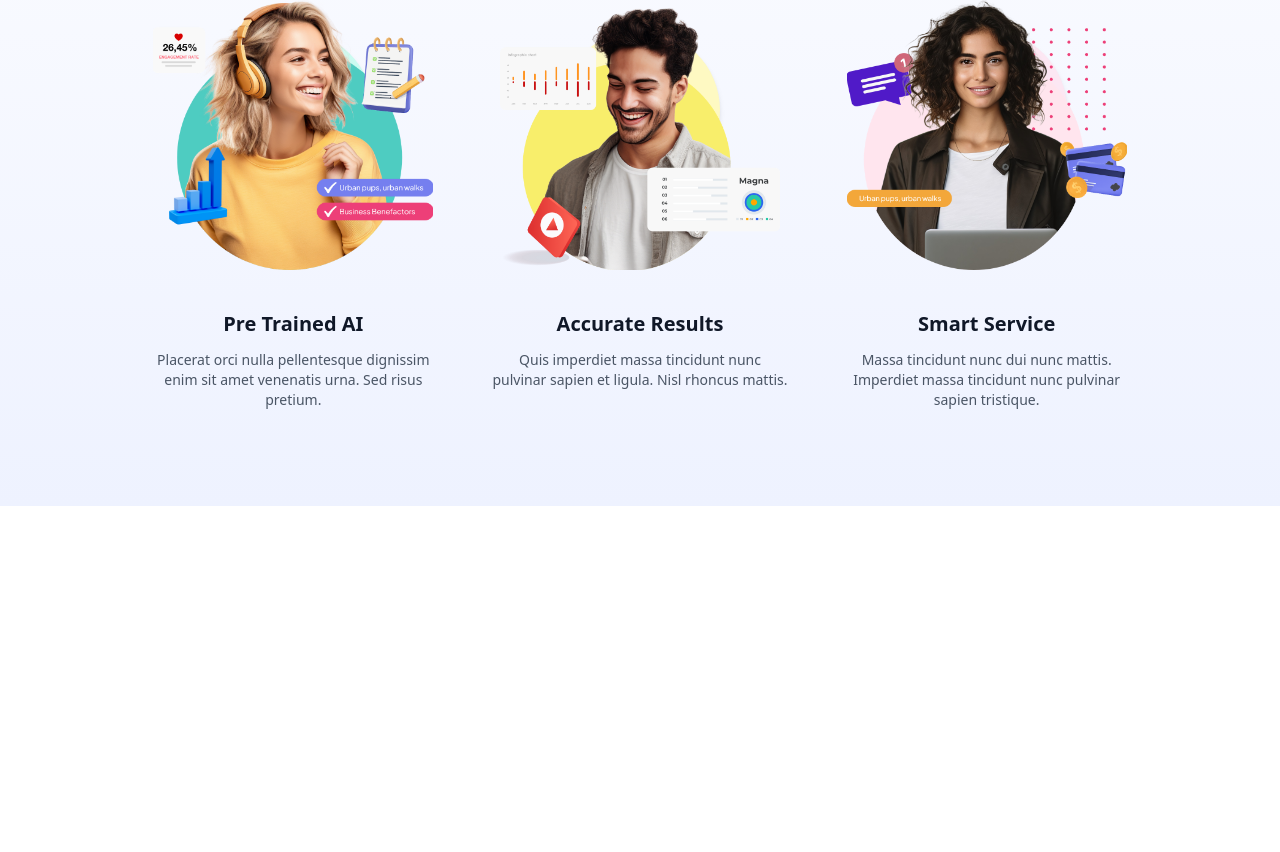
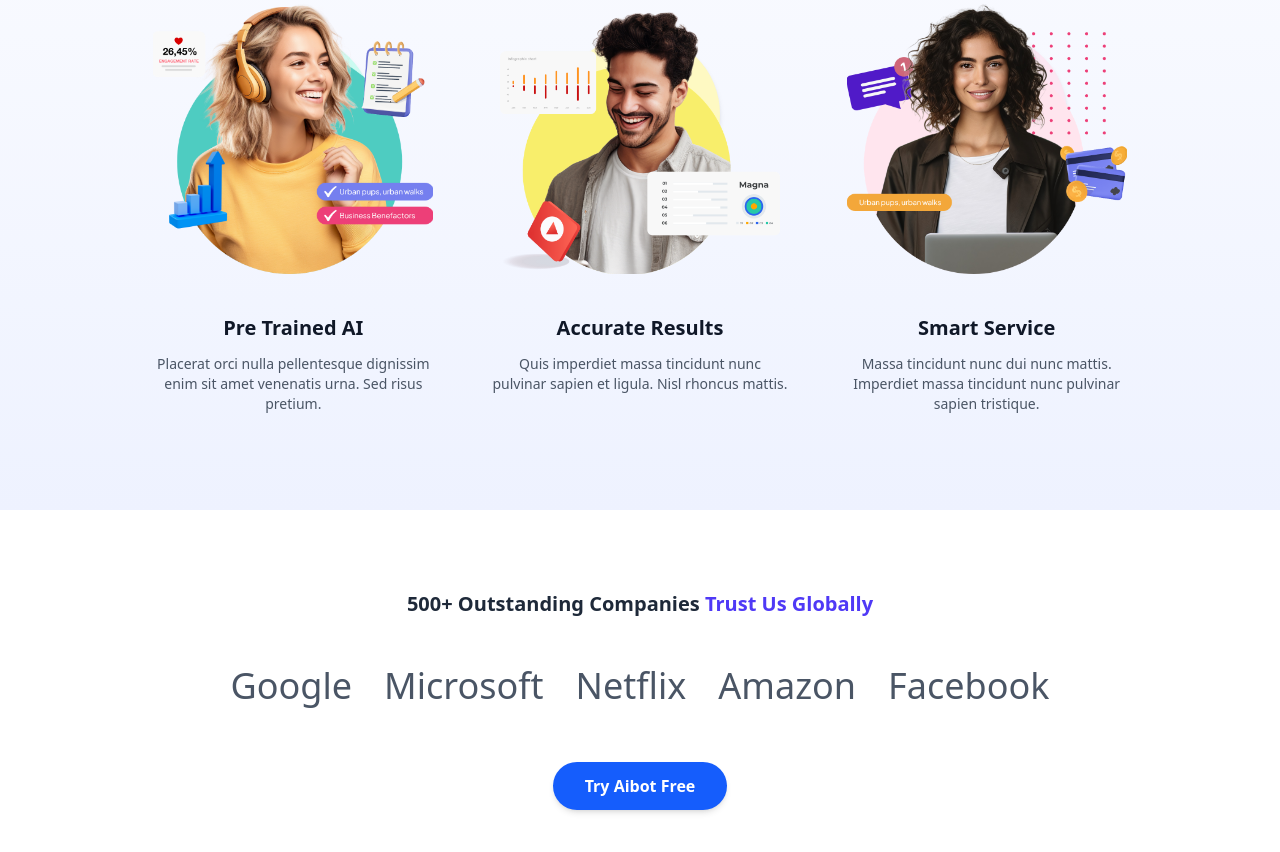
Before and after one commit to Sonukathat/Quickbid-task, a Next.js app: page / in a window 1280 px wide. Shown: the part 1248-2100 px from the top of the page. Before the commit the page ends 1754 px from the top, so only its background shows below. Built offline with nearby package versions, Linux system fonts and the light colour scheme.

Commit message:
add company compo

```diff
--- /dev/null
+++ b/app/components/CompaniesSection.js
@@ -0,0 +1,76 @@
+"use client";
+
+import React, { useState, useEffect } from "react";
+import { motion, AnimatePresence } from "framer-motion";
+
+export default function CompaniesSection() {
+  const companies = [
+    "Google",
+    "Microsoft",
+    "Netflix",
+    "Amazon",
+    "Facebook",
+    "IBM",
+    "Adobe",
+    "Spotify",
+    "Tesla",
+    "OpenAI",
+  ];
+
+  const [index, setIndex] = useState(0);
+
+  useEffect(() => {
+    const interval = setInterval(() => {
+      setIndex((prev) => (prev + 5) % companies.length);
+    }, 2000); // 2 seconds interval
+    return () => clearInterval(interval);
+  }, [companies.length]);
+
+  const visibleCompanies =
+    companies.slice(index, index + 5).length === 5
+      ? companies.slice(index, index + 5)
+      : [
+          ...companies.slice(index),
+          ...companies.slice(0, 5 - (companies.length - index)),
+        ];
+
+  return (
+    <section className="py-20 bg-white text-center">
+      <div className="max-w-4xl mx-auto px-6">
+        {/* Heading */}
+        <h2 className="text-xl font-semibold text-gray-800 mb-12">
+          500+ Outstanding Companies{" "}
+          <span className="text-indigo-600 font-bold">Trust Us Globally</span>
+        </h2>
+
+        {/* Companies list animation */}
+        <div className="overflow-hidden h-12 mb-12 relative">
+          <AnimatePresence mode="wait">
+            <motion.div
+              key={index}
+              initial={{ x: "100%", opacity: 0 }}
+              animate={{ x: 0, opacity: 1 }}
+              exit={{ x: "-100%", opacity: 0 }}
+              transition={{ duration: 0.8 }}
+              className="flex justify-center gap-8 absolute w-full"
+            >
+              {visibleCompanies.map((name, i) => (
+                <span
+                  key={i}
+                  className="text-4xl text-gray-600 hover:text-indigo-600 transition"
+                >
+                  {name}
+                </span>
+              ))}
+            </motion.div>
+          </AnimatePresence>
+        </div>
+
+        {/* Button */}
+        <button className="px-8 py-3 bg-blue-600 text-white rounded-full font-semibold shadow-md hover:shadow-lg transition">
+          Try Aibot Free
+        </button>
+      </div>
+    </section>
+  );
+}
--- a/app/components/StreamlineSection.js
+++ b/app/components/StreamlineSection.js
@@ -32,7 +32,7 @@
     <section className="py-24 bg-linear-to-b from-white to-indigo-50 text-center">
       <div className="max-w-5xl mx-auto px-4">
         {/* Top Button */}
-        <button className="px-5 py-1.5 bg-indigo-100 text-indigo-600 rounded-full font-medium text-sm mb-4 shadow-sm">
+        <button className="px-6 py-1.5 bg-linear-to-r from-indigo-600 to-blue-500 text-white rounded-md font-medium text-md mb-4 shadow-sm">
           Streamline
         </button>
 
--- a/app/page.js
+++ b/app/page.js
@@ -1,3 +1,4 @@
+import CompaniesSection from "./components/CompaniesSection";
 import HeroSection from "./components/HeroSection";
 import Navbar from "./components/Navbar";
 import StreamlineSection from "./components/StreamlineSection";
@@ -8,6 +9,7 @@
       <Navbar />
       <HeroSection/>
       <StreamlineSection/>
+      <CompaniesSection/>
     </>
   );
 }
```
